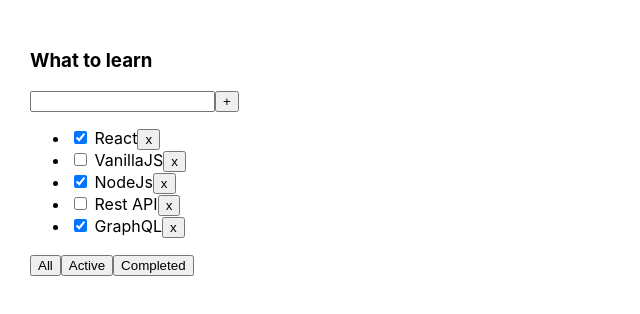
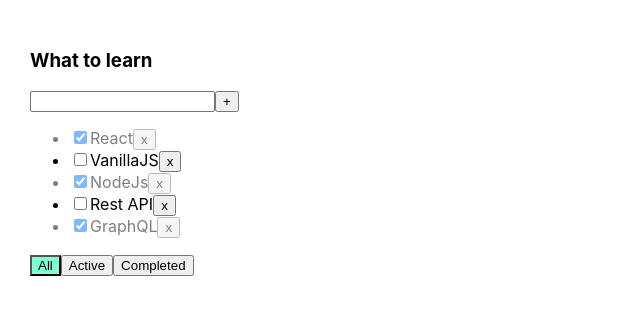
Before and after one commit to alx8437/todoList_typescript, a React (Create React App) app: page / in a window 1280 px wide. Shown: the top 314 px of the page, without its empty margins (0-640 px from the left). Built offline with nearby package versions, Linux system fonts and the light colour scheme.

Commit message:
add checked, input error, style isDone and active button filter

```diff
--- a/src/App.css
+++ b/src/App.css
@@ -6,3 +6,19 @@
 .App > div {
   margin-right: 50px;
 }
+
+.error {
+  border: red 1px solid;
+}
+
+.error-message {
+  color: red;
+}
+
+.active-filter {
+  background-color: aquamarine;
+}
+
+.is-done {
+  opacity: 0.5;
+}
--- a/src/App.tsx
+++ b/src/App.tsx
@@ -45,6 +45,14 @@
         setFilter(value);
     }
 
+    function changeStatus(id: string, isDone: boolean) {
+        const task = tasks.find(t => t.id === id)
+        if (task) {
+            task.isDone = isDone
+            setTasks([...tasks])
+        }
+    }
+
 
     return (
         <div className="App">
@@ -54,6 +62,8 @@
                 removeTask={removeTask}
                 changeFilter={changeFilter}
                 addTask={addTask}
+                changeStatus={changeStatus}
+                filter={filter}
             />
         </div>
     );
--- a/src/TodoList.tsx
+++ b/src/TodoList.tsx
@@ -7,21 +7,26 @@
     title: string
     isDone: boolean
 }
-export type PropsType = {
+type PropsType = {
     title: string
     tasks: Array<TaskType>
     removeTask: (taskId: string) => void
     changeFilter: (value: FilterValuesType) => void
-    addTask: Function
+    addTask: (title: string) => void
+    changeStatus: (id: string, isDone: boolean) => void
+    filter: string
 }
 
 export function TodoList(props: PropsType) {
-    const [title, setTitle] = useState("")
+    const [title, setTitle] = useState<string>("")
+    const [error, setError] = useState<string | null>(null)
+
 
     const onChangesHandler = (e: ChangeEvent<HTMLInputElement>) => {
         setTitle(e.currentTarget.value);
     }
     const onKeyPressHandler = (e: KeyboardEvent<HTMLInputElement>) => {
+        setError(null)
         if (e.key === "Enter") {
             props.addTask(title);
             setTitle("");
@@ -31,43 +36,61 @@
     const onActiveClickHandler = () => props.changeFilter("active");
     const onCompletedClickHandler = () => props.changeFilter("completed");
 
-
-
+    const addTask = () => {
+        if (title.trim() !== '') {
+            props.addTask(title);
+            setTitle("")
+        } else {
+            setError("Title is required")
+        }
+    }
 
     return (
         <div>
             <h3>{props.title}</h3>
             <div>
                 <input
+                    className={error ? "error" : ""}
                     value={title}
                     onChange={onChangesHandler}
                     onKeyPress={onKeyPressHandler}
                 />
-                <button
-                    onClick={() => {
-                        props.addTask(title);
-                        setTitle("")
-                    }}
-                >+
-                </button>
+                <button onClick={addTask}>+</button>
+                {error && <div className={"error-message"}>{error}</div>}
             </div>
             <ul>
                 {
                     props.tasks.map(t => {
-
                         const onClickHandler = () => props.removeTask(t.id)
-
-                        return  <li key={t.id}>
-                            <input type="checkbox" checked={t.isDone}/> <span>{t.title}</span>
+                        const onChangeStatus = (e: ChangeEvent<HTMLInputElement>) => {
+                            const newIsDoneStatus = e.currentTarget.checked
+                            props.changeStatus(t.id, newIsDoneStatus)
+                        }
+                        return <li key={t.id} className={t.isDone ? "is-done" : ""}>
+                            <input
+                                type="checkbox"
+                                checked={t.isDone}
+                                onChange={onChangeStatus}
+                            />
+                            <span>{t.title}</span>
                             <button onClick={onClickHandler}>x</button>
                         </li>
                     })
                 }
             </ul>
             <div>
-                <button onClick={() => onAllClickHandler}>All</button>
-                <button onClick={() => onActiveClickHandler}>Active</button>
-                <button onClick={() => onCompletedClickHandler}>Completed</button>
+                <button
+                    className={props.filter === "all" ? "active-filter" : ""}
+                    onClick={onAllClickHandler}
+                >All</button>
+                <button
+                    className={props.filter === "active" ? "active-filter" : ""}
+                    onClick={onActiveClickHandler}
+                >Active</button>
+                <button
+                    className={props.filter === "completed" ? "active-filter" : ""}
+                    onClick={onCompletedClickHandler}
+                >Completed</button>
             </div>
         </div>
     )
```
Also changed, not shown: 1 other file (tests, documents, lock files or other folders).
